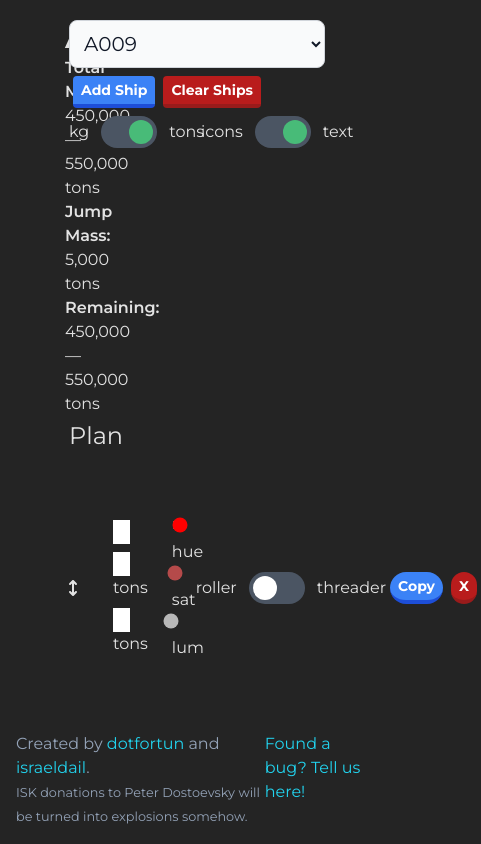
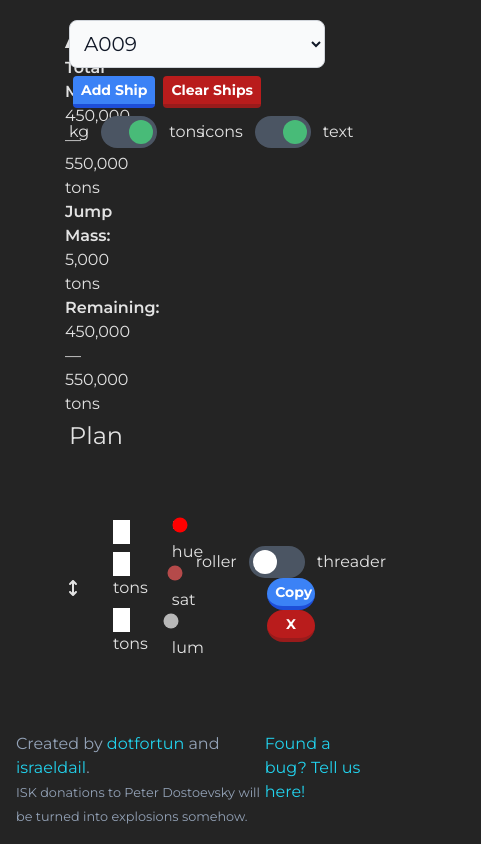
Before and after one commit to dotfortun/wormroller, a Vue app: page / in a window 390 px wide. Both pictures are taken after a click on the button "Add Ship". Shown: the whole page, 481 px wide, since content can reach past the window. Built offline with nearby package versions, Linux system fonts and the light colour scheme.

Commit message:
tablet responsive

```diff
--- a/src/App.vue
+++ b/src/App.vue
@@ -182,7 +182,7 @@ footer a {
 }
 
 .wh-info {
-  @apply w-full;
+  @apply w-full md:flex flex-col w-full;
 }
 
 .wh-bar {
--- a/src/components/Ship.vue
+++ b/src/components/Ship.vue
@@ -86,13 +86,13 @@ const updateShipProperty = (key, val) => {
         v-model="ship.isThreader"
       />
       <button
-        class="rounded-full font-regular"
+        class="rounded-full font-regular w-1/4"
         @click="() => $emit('copy:ship')"
       >
         Copy
       </button>
       <button
-        class="clear rounded-full font-regular"
+        class="clear rounded-full font-regular w-1/4"
         @click="() => $emit('delete:ship')"
       >
         X
@@ -120,6 +120,6 @@ const updateShipProperty = (key, val) => {
 }
 
 .buttons {
-  @apply flex flex-auto justify-center;
+  @apply flex flex-auto justify-center md:flex flex-col w-full justify-between mt-3 sm:flex flex-col ;
 }
 </style>
```
